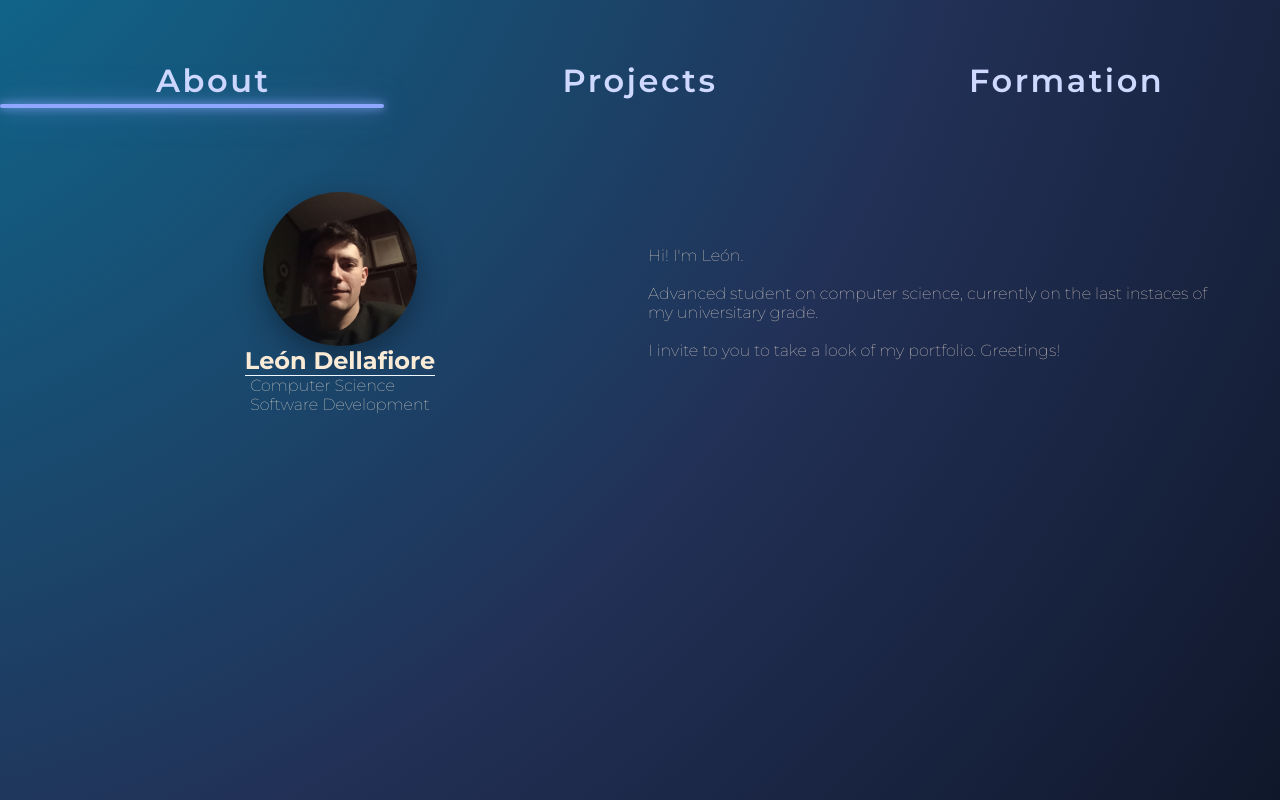
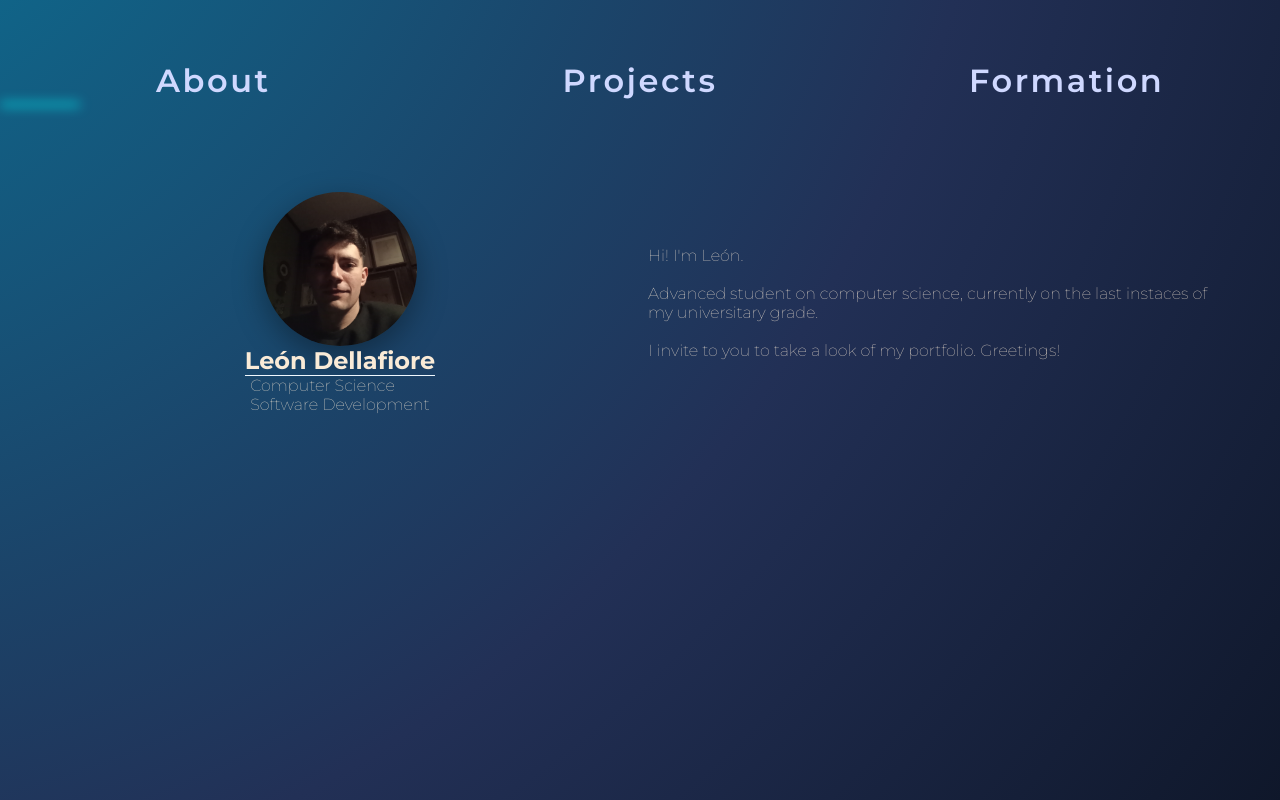
Before and after one commit to Leonidas314/Portfolio, a React (Vite) app: page / in a window 1280 px wide. Built offline with nearby package versions, Linux system fonts and the light colour scheme; a web font is replaced by a local one.

Commit message:
Merge Header Botton and Scroll Section functionality

```diff
--- a/src/App.jsx
+++ b/src/App.jsx
@@ -1,19 +1,24 @@
 
 import './components/style/reset.css'
 import './components/style/App.css'
-import { useState } from 'react'
-
+import { useState, useRef } from 'react'
+import { useScroll } from 'framer-motion'
 import Header from './components/layout/Header'
 import Body from './components/layout/Body'
+
 function App() {
+
   const [index, setIndex] = useState(0)
+  const carouselRef = useRef(null)
 
-  console.log("App render, index =", index)
+  const { scrollXProgress } = useScroll({
+    container: carouselRef
+  })
 
   return (
     <div className='app'>
-      <Header setIndex={setIndex}/>
-      <Body index={index}/>
+      <Header setIndex={setIndex} scrollProgress={scrollXProgress}/>
+      <Body index={index} carouselRef={carouselRef}/>
     </div>
   );
 }
--- a/src/components/layout/Body.jsx
+++ b/src/components/layout/Body.jsx
@@ -1,9 +1,13 @@
 import '../style/Body.css'
+import { forwardRef } from 'react';
 import Carousel from './Carousel';
-export default function Body({index}){
-    return(
-        <div className="body-container">
-            <Carousel index={index}/>
-        </div>
-    );
+
+const Body = ({ index, carouselRef }) => {
+  return (
+    <main className="body-container">
+      <Carousel index={index} carouselRef={carouselRef} />
+    </main>
+  )
 }
+
+export default Body
--- a/src/components/layout/Carousel.jsx
+++ b/src/components/layout/Carousel.jsx
@@ -1,34 +1,25 @@
 import { useRef, useEffect } from "react"
-import { motion, useScroll } from "framer-motion"
 import About from "./About"
 import Projects from "./Projects"
 import Skills from "./Skills"
 import "../style/Carousel.css"
 
-const sections = ["about","projects","skills"];
-
-export default function Carousel({index}) {
-
-  const containerRef = useRef(null)
-
-  const { scrollXProgress } = useScroll({
-    container: containerRef
-  })
+export default function Carousel({index, carouselRef}) {
 
   /* Sincronizar header -> scroll */
-  useEffect(() => {
-    if (!containerRef.current) return
+   useEffect(() => {
+    if (!carouselRef.current) return
 
-    containerRef.current.scrollTo({
+    carouselRef.current.scrollTo({
       left: index * window.innerWidth,
       behavior: "smooth"
     })
-  }, [index])
+  }, [index, carouselRef])
 
   return (
-    <div className="carousel-container" ref={containerRef}>
+    <div className="carousel-container" ref={carouselRef}>
       <div className="carousel-track">
-        <section className="carousel-slide"><About/></section>
+        <section className="carousel-slide"><About /></section>
         <section className="carousel-slide"><Projects /></section>
         <section className="carousel-slide"><Skills /></section>
       </div>
--- a/src/components/layout/Header.jsx
+++ b/src/components/layout/Header.jsx
@@ -1,14 +1,15 @@
 import '../style/Header.css'
-export default function Header({ index, setIndex }) {
+import { motion, useTransform } from "framer-motion"
+export default function Header({ index, setIndex,scrollProgress }) {
   const items = ["About", "Projects", "Formation"]
-
+   const glowX = useTransform(
+    scrollProgress,
+    [0, 1],
+    [0, 2 * 160] // 160px ≈ ancho + gap
+  )
   return (
     <header className="header">
       <nav className="nav">
-        <span
-          className="nav-glow"
-          style={{ transform: `translateX(${index * 100}%)` }}
-        />
 
         {items.map((label, i) => (
           <button
@@ -19,6 +20,10 @@ export default function Header({ index, setIndex }) {
             {label}
           </button>
         ))}
+        <motion.div
+          className="header-glow"
+          style={{ x: glowX }}
+        />
       </nav>
     </header>
   )
--- a/src/components/style/Header.css
+++ b/src/components/style/Header.css
@@ -50,3 +50,17 @@
     0 0 4px rgba(130, 160, 255, 0.6),
     0 0 10px rgba(130, 160, 255, 0.4);
 }
+
+.header-glow {
+  position: absolute;
+  bottom: -6px;
+  left: 0;
+
+  height: 3px;
+  width: 80px;
+
+  background: cyan;
+  border-radius: 999px;
+
+  filter: blur(6px);
+}
```
